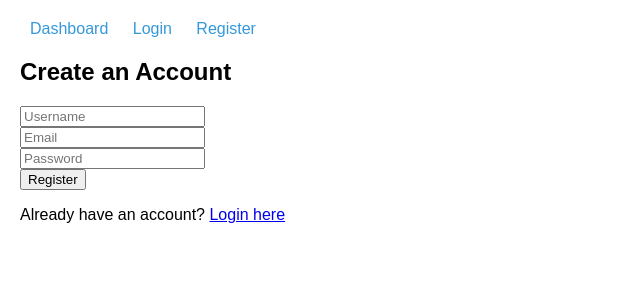
After one commit to Simpleskyline/Student-Management-System, a Flask app: page /register in a window 1280 px wide. The commit adds this page. Shown: the top 300 px of the page, without its empty margins (0-640 px from the left). Run offline with Flask 3, Linux system fonts and the light colour scheme.

Commit message:
Updated app.py routes to render templates with base layout

```diff
--- a/app.py
+++ b/app.py
@@ -1,8 +1,38 @@
-from flask import Flask, render_template, request, redirect, url_for
+from flask import Flask, render_template, request, redirect, url_for, flash
+from flask_login import LoginManager, UserMixin, login_user, login_required, logout_user, current_user
 
 app = Flask(__name__)
+app.secret_key = "supersecretkey"  # required for session & flash
 
-# Temporary "database" (later you can use SQLite/MySQL/Postgres)
+# ======================
+# Flask-Login Setup
+# ======================
+login_manager = LoginManager()
+login_manager.init_app(app)
+login_manager.login_view = "login"
+
+# Fake "users DB" for now
+users = {
+    "admin@example.com": {"password": "1234", "username": "Admin"}
+}
+
+# User class for Flask-Login
+class User(UserMixin):
+    def __init__(self, id, username):
+        self.id = id
+        self.username = username
+
+@login_manager.user_loader
+def load_user(user_id):
+    # Normally we'd fetch from DB, here just fake user
+    for email, data in users.items():
+        if email == user_id:
+            return User(id=email, username=data["username"])
+    return None
+
+# ======================
+# Routes
+# ======================
 students = []
 
 @app.route('/')
@@ -12,6 +42,49 @@ def index():
 @app.route('/students')
 def student_list():
     return render_template('students.html', students=students)
+
+@app.route('/register', methods=['GET', 'POST'])
+def register():
+    # You’d normally save to DB here
+    if request.method == "POST":
+        email = request.form["email"]
+        username = request.form["username"]
+        password = request.form["password"]
+
+        users[email] = {"username": username, "password": password}
+        flash("Account created! Please log in.", "success")
+        return redirect(url_for("login"))
+
+    return render_template("register.html")
+
+@app.route('/login', methods=['GET', 'POST'])
+def login():
+    if request.method == "POST":
+        email = request.form["email"]
+        password = request.form["password"]
+
+        user_data = users.get(email)
+        if user_data and user_data["password"] == password:
+            user = User(id=email, username=user_data["username"])
+            login_user(user)
+            flash("Logged in successfully!", "success")
+            return redirect(url_for("dashboard"))
+        else:
+            flash("Invalid credentials!", "danger")
+
+    return render_template("login.html")
+
+@app.route('/dashboard')
+@login_required
+def dashboard():
+    return render_template("dashboard.html", user=current_user)
+
+@app.route('/logout')
+@login_required
+def logout():
+    logout_user()
+    flash("You’ve been logged out.", "info")
+    return redirect(url_for("login"))
 
 @app.route('/add', methods=['GET', 'POST'])
 def add_student():
@@ -27,8 +100,12 @@ def add_student():
         })
 
         return redirect(url_for('student_list'))
+    return render_template('add_student.html')
 
-    return render_template('add_student.html')
+# Make current_user always available in templates
+@app.context_processor
+def inject_user():
+    return dict(current_user=current_user)
 
 if __name__ == '__main__':
     app.run(host='0.0.0.0', debug=True)
--- a/templates/base.html
+++ b/templates/base.html
@@ -6,15 +6,28 @@
     <link rel="stylesheet" href="{{ url_for('static', filename='style.css') }}">
 </head>
 <body>
-    <header>
-        <h1>📚 Student Management System</h1>
-        <nav>
-            <a href="{{ url_for('index') }}">Home</a> |
-            <a href="{{ url_for('student_list') }}">Students</a> |
-            <a href="{{ url_for('add_student') }}">Add Student</a>
-        </nav>
-    </header>
-    <hr>
-    {% block content %}{% endblock %}
+    <nav>
+        <a href="{{ url_for('dashboard') }}">Dashboard</a>
+        {% if current_user.is_authenticated %}
+            <a href="{{ url_for('logout') }}">Logout</a>
+        {% else %}
+            <a href="{{ url_for('login') }}">Login</a>
+            <a href="{{ url_for('register') }}">Register</a>
+        {% endif %}
+    </nav>
+
+    <div class="container">
+        {% with messages = get_flashed_messages(with_categories=true) %}
+          {% if messages %}
+            <ul class="flashes">
+              {% for category, message in messages %}
+                <li class="{{ category }}">{{ message }}</li>
+              {% endfor %}
+            </ul>
+          {% endif %}
+        {% endwith %}
+
+        {% block content %}{% endblock %}
+    </div>
 </body>
 </html>
--- /dev/null
+++ b/templates/register.html
@@ -0,0 +1,18 @@
+{% extends "base.html" %}
+{% block title %}Register{% endblock %}
+
+{% block content %}
+    <h2>Create an Account</h2>
+
+    <!-- Flash messages already handled in base.html -->
+    <form method="POST">
+        <input type="text" name="username" placeholder="Username" required><br>
+        <input type="email" name="email" placeholder="Email" required><br>
+        <input type="password" name="password" placeholder="Password" required><br>
+        <button type="submit">Register</button>
+    </form>
+
+    <p>Already have an account?
+        <a href="{{ url_for('login') }}">Login here</a>
+    </p>
+{% endblock %}
```
Also changed, not shown: templates/add_student.html (+10 -12 lines), templates/dashboard.html (+7 -9 lines), templates/login.html (added, +17 -0 lines), templates/students.html (+11 -8 lines).
